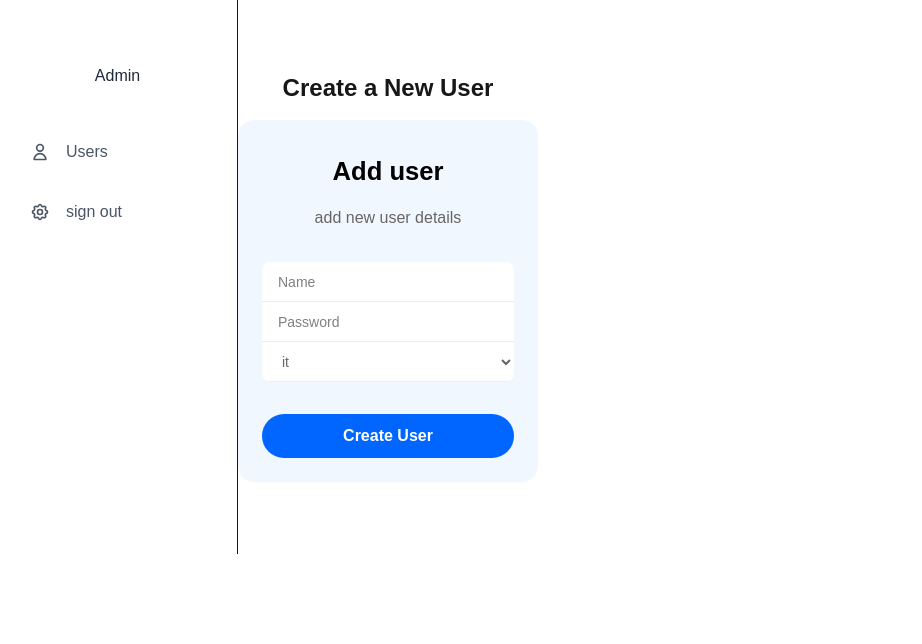
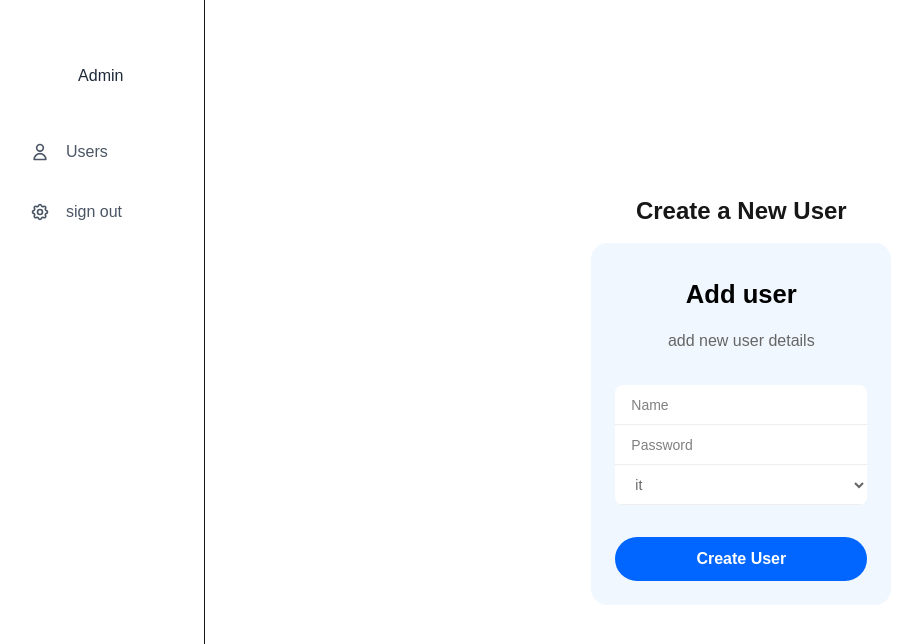
Before and after one commit to BassamElsayed2/signIn, a Next.js app: page /admin/newuser in a window 1280 px wide. Shown: the top 644 px of the page, without its empty margins (2-924 px from the left). Built offline with nearby package versions, Linux system fonts and the light colour scheme.

Commit message:
fix ui issues

```diff
--- a/app/admin/newuser/page.jsx
+++ b/app/admin/newuser/page.jsx
@@ -2,7 +2,7 @@
 
 const page = () => {
   return (
- <div className="flex flex-col items-center justify-center my-[5%] py-2">
+ <div className="flex flex-col w-full h-screen items-center justify-center  py-2">
     <h1 className="text-2xl font-bold mb-4">Create a New User</h1>
     <Form title="Add user" subtitle="add new user details"/>
  </div>
```
